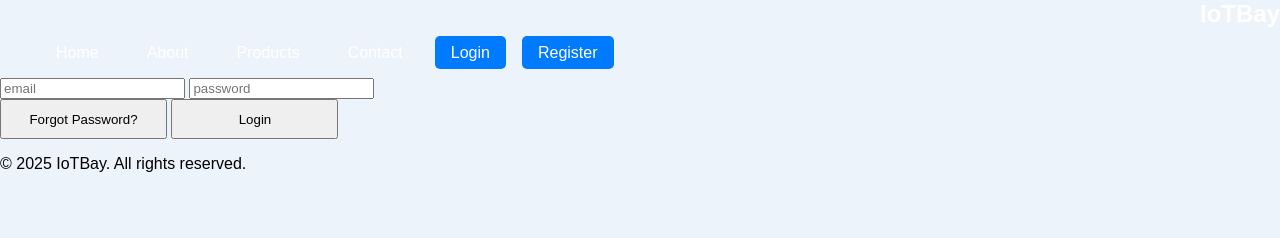
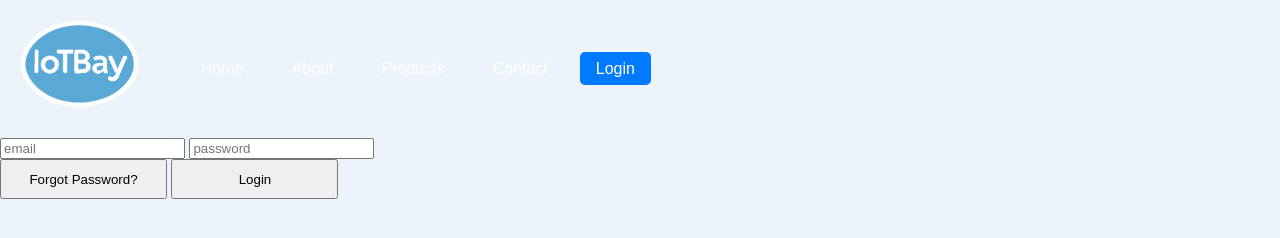
Before and after one commit to KnightJR8413/IoTBay, a plain HTML site: page WebPages/HTML/login.html in a window 1280 px wide. Drawn offline with Linux system fonts and the light colour scheme; files whose address does not match are found by name.

Commit message:
login logo

```diff
--- a/WebPages/HTML/login.html
+++ b/WebPages/HTML/login.html
@@ -8,17 +8,20 @@
 </head>
 <body>
     <header>
+        <div class="navbar">
+            <div class="logo">
+                <img src="images/logo.png" width="125px">
+            </div>
             <nav>
-            <div class="logo">IoTBay</div>
                 <ul>
                     <li><a href="index.html">Home</a></li>
                     <li><a href="#about">About</a></li>
                     <li><a href="#products">Products</a></li>
                     <li><a href="#contact">Contact</a></li>
                     <li><a href="login.html" class="btn">Login</a></li>
-                <li><a href="register.html" class="btn">Register</a></li>
                 </ul>
             </nav>
+        </div>
     </header>
 
     <main>
@@ -33,10 +36,10 @@
                     <button type="button" class="CustomButton_button__V5-G+ LoginForm_login_reset_password_button__b1gqW CustomButton_secondary__DiXZj" style="width: 167px; height: 40px;">Forgot Password?</button>
                     <button type="submit" class="CustomButton_button__V5-G+ LoginForm_login_button__B4Ksc CustomButton_primary__ZDr5g" style="width: 167px; height: 40px;">Login</button></div></form></div>
     </main>
-
+<!--
     <footer>
         <p>&copy; 2025 IoTBay. All rights reserved.</p>
-    </footer>
+    </footer>-->
 
     <script src="script.js"></script>
 </body>
```
Lines whose indentation alone changed are shown as unchanged.
